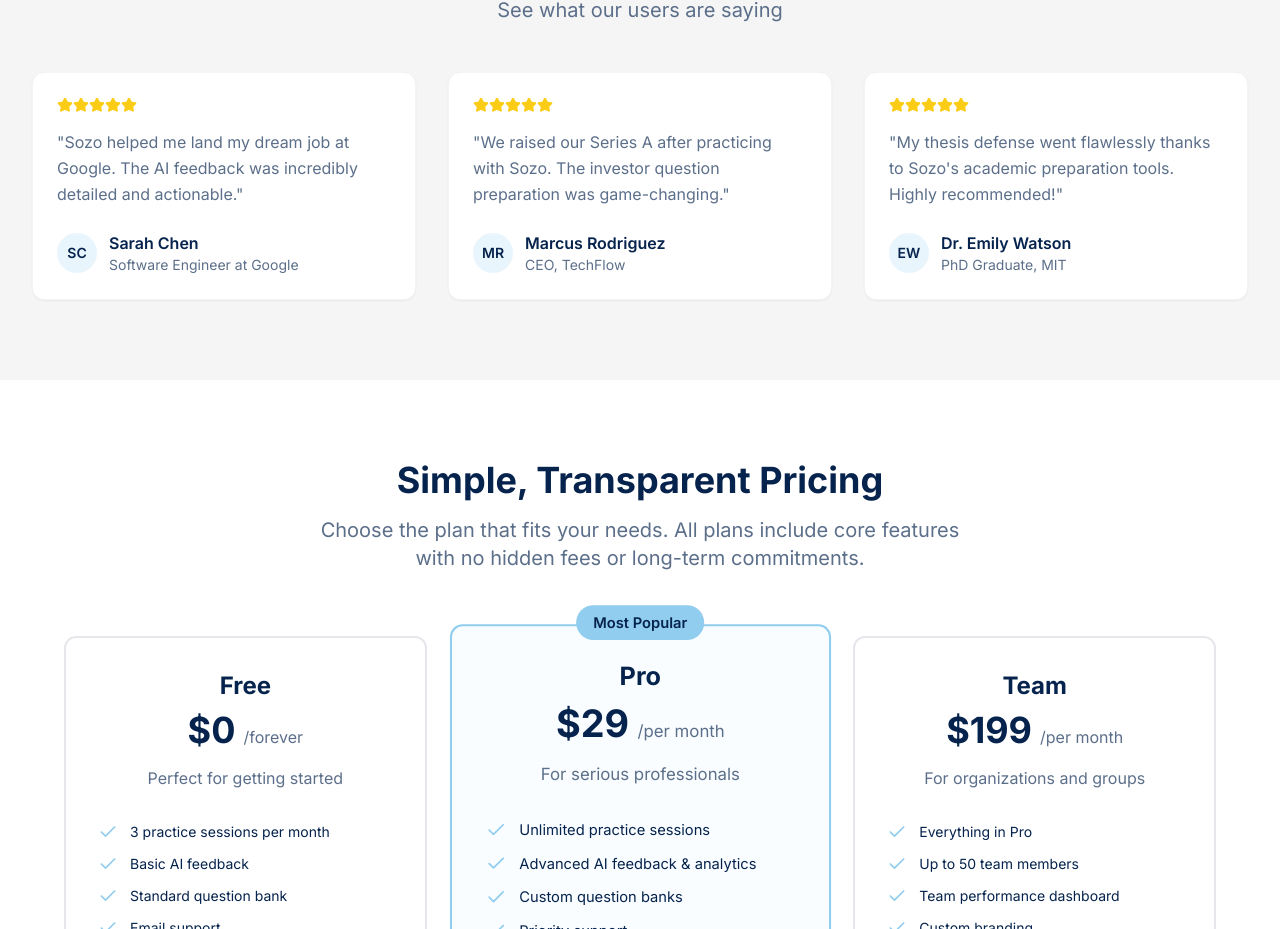
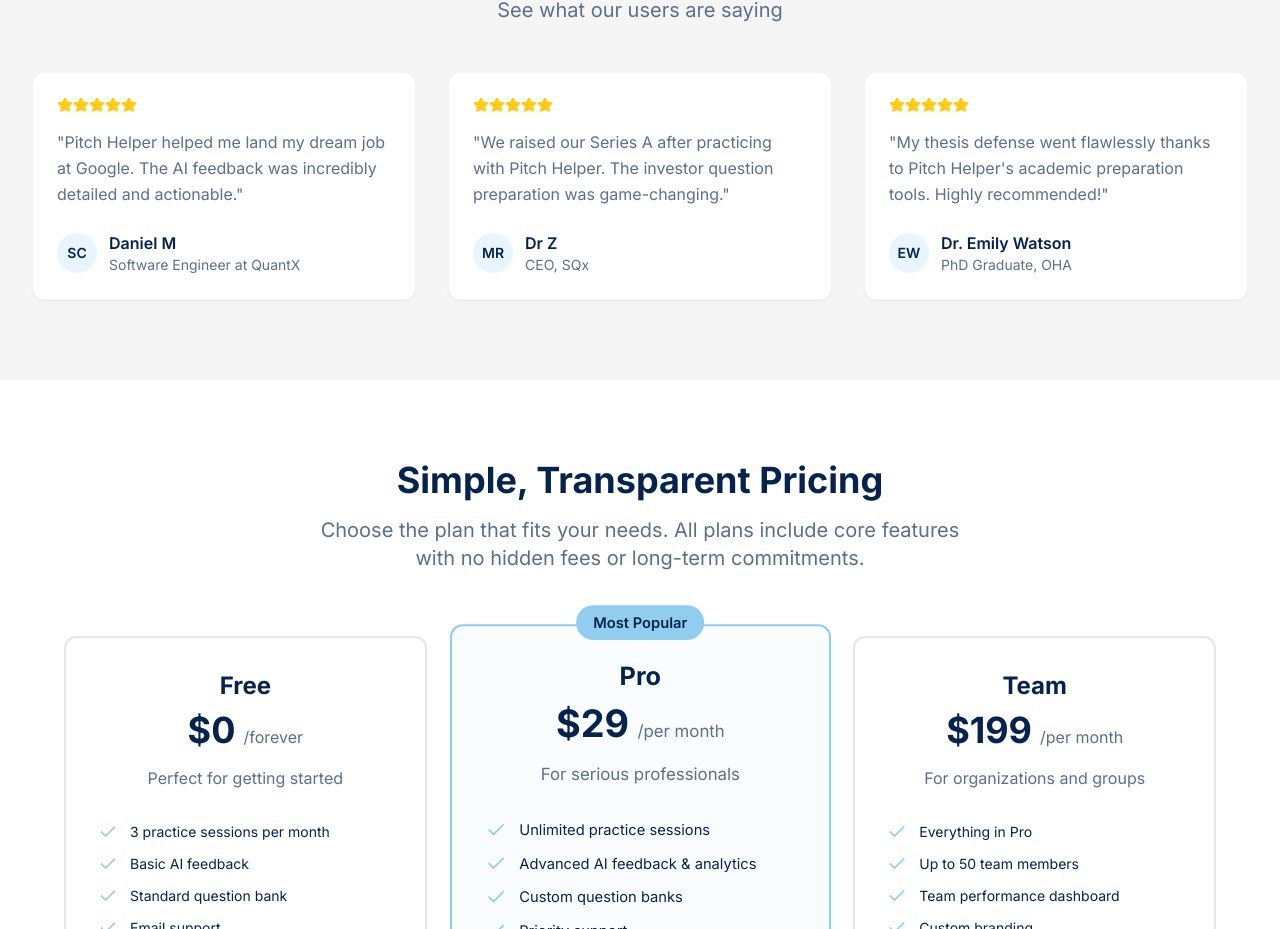
Before and after one commit to rapha18th/sozo-pitch-boost, a React (Vite) app: page / in a window 1280 px wide. Shown: the part 2755-3684 px from the top of the page. Built offline with nearby package versions, Linux system fonts and the light colour scheme; no server answers.

Commit message:
Update SocialProof.tsx

```diff
--- a/src/components/SocialProof.tsx
+++ b/src/components/SocialProof.tsx
@@ -3,21 +3,21 @@ import { Star } from "lucide-react";
 const SocialProof = () => {
   const testimonials = [
     {
-      quote: "Sozo helped me land my dream job at Google. The AI feedback was incredibly detailed and actionable.",
-      author: "Sarah Chen",
-      role: "Software Engineer at Google",
+      quote: "Pitch Helper helped me land my dream job at Google. The AI feedback was incredibly detailed and actionable.",
+      author: "Daniel M",
+      role: "Software Engineer at QuantX",
       avatar: "SC"
     },
     {
-      quote: "We raised our Series A after practicing with Sozo. The investor question preparation was game-changing.",
-      author: "Marcus Rodriguez",
-      role: "CEO, TechFlow",
+      quote: "We raised our Series A after practicing with Pitch Helper. The investor question preparation was game-changing.",
+      author: "Dr Z",
+      role: "CEO, SQx",
       avatar: "MR"
     },
     {
-      quote: "My thesis defense went flawlessly thanks to Sozo's academic preparation tools. Highly recommended!",
+      quote: "My thesis defense went flawlessly thanks to Pitch Helper's academic preparation tools. Highly recommended!",
       author: "Dr. Emily Watson",
-      role: "PhD Graduate, MIT",
+      role: "PhD Graduate, OHA",
       avatar: "EW"
     }
   ];
```
